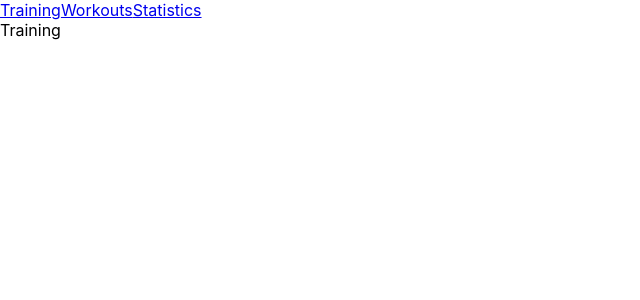
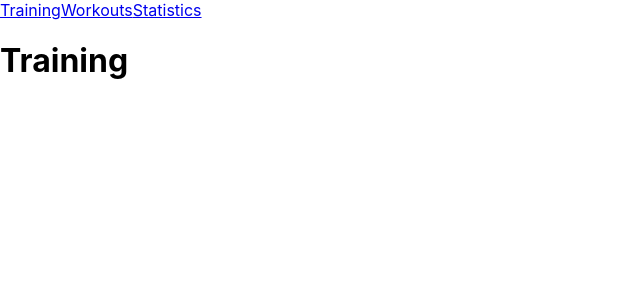
Before and after one commit to gudevitti/gym-partner, a React app: page / in a window 1280 px wide. Shown: the top 300 px of the page, without its empty margins (0-640 px from the left). Built offline with nearby package versions, Linux system fonts and the light colour scheme.

Commit message:
Isolating router config and setup TrainingPage

```diff
--- a/src/Router.tsx
+++ b/src/Router.tsx
@@ -1,3 +1,42 @@
+import { RouterProvider, createBrowserRouter } from "react-router-dom";
+import App from "./App";
+import TrainingPage from "./pages/Training/Training.page";
+
 const Router = () => {
-  return <></>;
+  const router = createBrowserRouter([
+    {
+      path: "/",
+      element: <App />,
+      children: [
+        /*
+         Training page:
+          - Main training dashboard
+            - Workout of the day
+          - Workout session tracker
+          - Workout journal
+          - Exercise log
+      */
+        { path: "/", element: <TrainingPage /> },
+        /*
+        Workout and exercise editing page:
+          - Edit Workouts
+          - Customzie Exercises
+          - Create Training plan
+      */
+        { path: "/workouts", element: <div>Workouts</div> },
+        /*
+        Statistics page:
+          - Workout history
+          - Performance analytics
+          - Progress tracker
+          - Fitness stats
+      */
+        { path: "/statistics", element: <div>Statistics</div> },
+      ],
+    },
+  ]);
+
+  return <RouterProvider router={router} />;
 };
+
+export default Router;
--- /dev/null
+++ b/src/pages/Training/Training.page.tsx
@@ -0,0 +1,9 @@
+const TrainingPage = () => {
+  return (
+    <div>
+      <h1>Training</h1>
+    </div>
+  );
+};
+
+export default TrainingPage;
```
Also changed, not shown: src/App.tsx (+1 -6 lines), src/index.tsx (+2 -40 lines), src/logo.svg (deleted), 1 other file (tests, documents, lock files or other folders).
